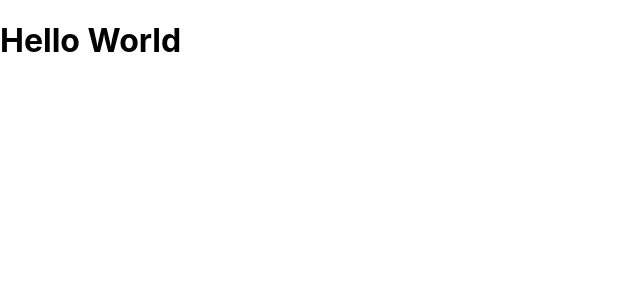
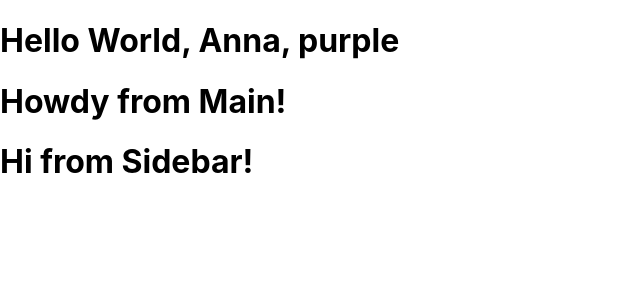
Before and after one commit to ishaniKapoor/react-basics, a React (Create React App) app: page / in a window 1280 px wide. Shown: the top 300 px of the page, without its empty margins (0-640 px from the left). Built offline with nearby package versions, Linux system fonts and the light colour scheme.

Commit message:
practicing props

```diff
--- a/src/App.js
+++ b/src/App.js
@@ -1,11 +1,16 @@
 import logo from './logo.svg';
 import './App.css';
-
-function Header(){
-  return <h1>Hello World</h1>;
-}
-function App() {
-  return <Header />;
+import Main from './components/Main';
+import Sidebar from './components/Sidebar';
+import Header from './components/Header';
+function App(props) {
+  return (
+    <div>
+      <Header name="Anna" color="purple"/>
+      <Main greet="Howdy"/>
+      <Sidebar greet="Hi"/>
+    </div>
+  );
 }
 
 export default App;
--- /dev/null
+++ b/src/components/Header.js
@@ -0,0 +1,5 @@
+function Header(props){
+    return <h1>Hello World, {props.name}, {props.color}</h1>;
+};
+
+export default Header;
--- /dev/null
+++ b/src/components/Main.js
@@ -0,0 +1,7 @@
+function Main(props){
+    return(
+        <h1>{props.greet} from Main!</h1>
+    );
+};
+
+export default Main;
--- /dev/null
+++ b/src/components/Sidebar.js
@@ -0,0 +1,7 @@
+function Sidebar(props){
+    return(
+        <h1>{props.greet} from Sidebar!</h1>
+    );
+};
+
+export default Sidebar;
--- a/src/index.js
+++ b/src/index.js
@@ -7,7 +7,7 @@ import reportWebVitals from './reportWebVitals';
 const root = ReactDOM.createRoot(document.getElementById('root'));
 root.render(
   <React.StrictMode>
-    <App />
+    <App title="Welcome"/>
   </React.StrictMode>
 );
 
```
